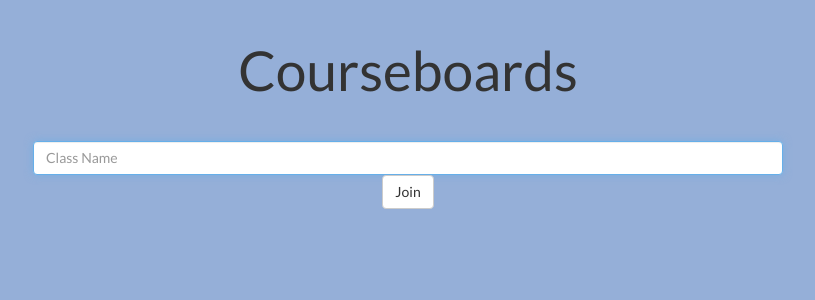
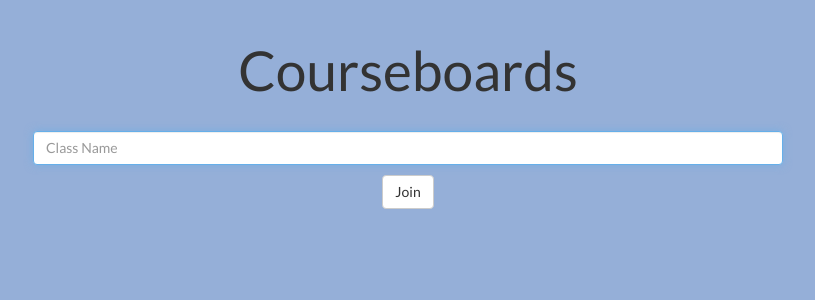
Before and after one commit to brianyu28/courseboards, a Flask app: template templates/index.html in a window 1280 px wide. Shown: the top 300 px of the page, without its empty margins (232-1047 px from the left). Run offline with Flask 2, Linux system fonts and the light colour scheme; the template is opened without the code that fills it: most values are stand-ins (such as "Sample title", 1, 10 or a date in 2020); some libraries are stand-ins or nearby versions.

Commit message:
Fix margins

```diff
--- a/static/css/styles.css
+++ b/static/css/styles.css
@@ -6,7 +6,11 @@ body {
 .main-heading {
     text-align: center;
     font-size: 55px;
-    padding-bottom: 30px;
+    margin-bottom: 30px;
+}
+
+#student-course {
+    margin-bottom: 10px;
 }
 
 .centered {
```
